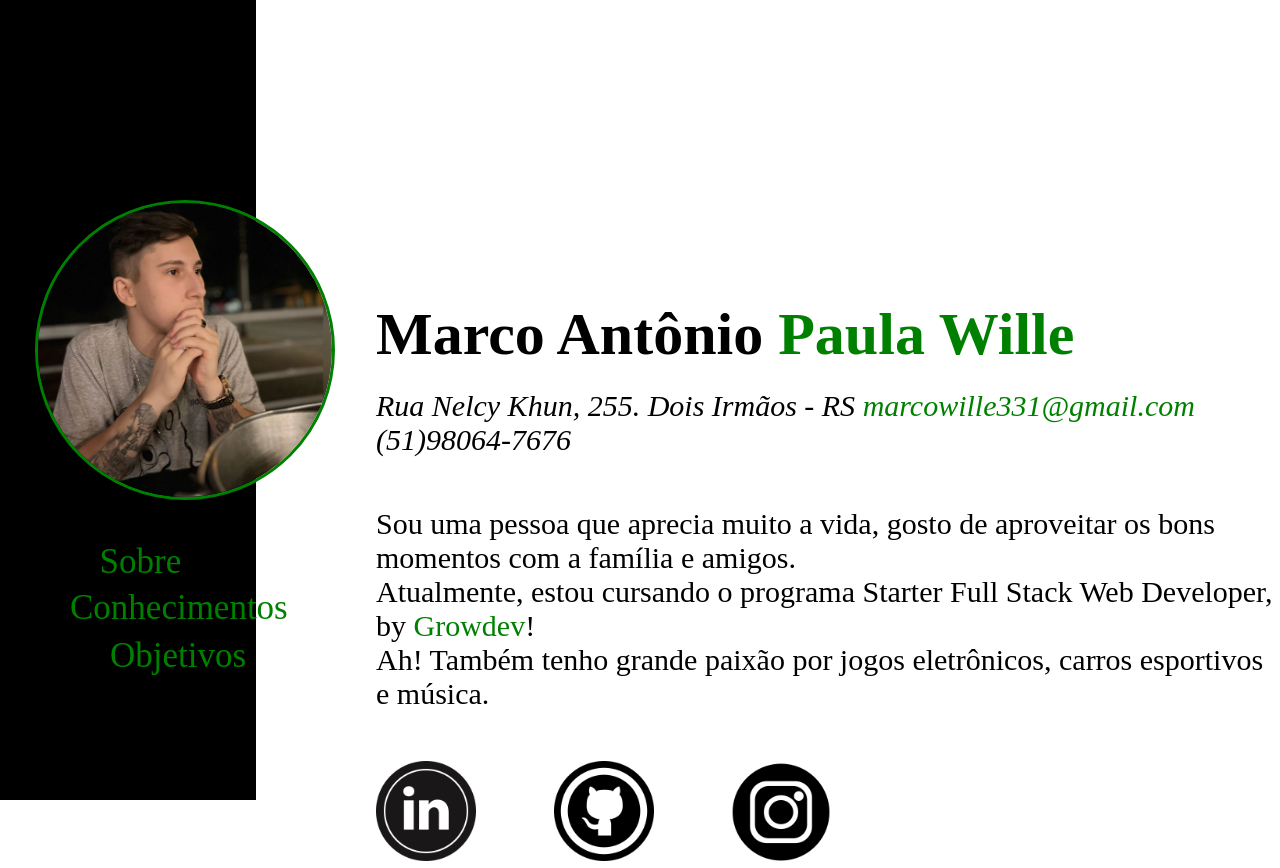
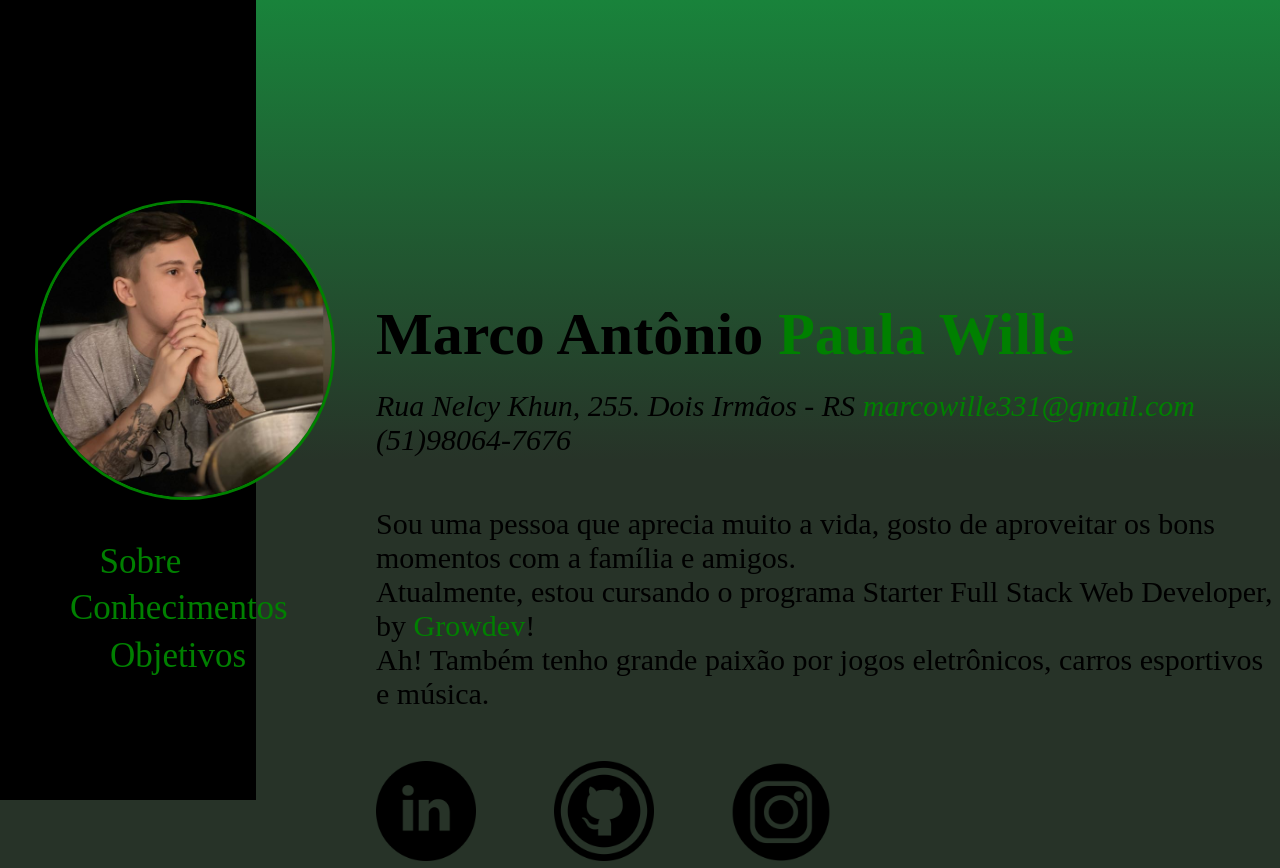
Before and after one commit to Biwimarco/Atividade-final-Front-End, a plain HTML site: page Index.html in a window 1280 px wide. Drawn offline with Linux system fonts and the light colour scheme.

Commit message:
Adicionado cor ao body, icone linkedin alterado

```diff
--- a/Index.html
+++ b/Index.html
@@ -47,7 +47,7 @@
                 </p>
                 <section>
                     <a href="https://www.linkedin.com/in/marco-wille-64696a271/" target="_blank" rel="noopener noreferrer">
-                        <img id="redes-sociais" src="./images/linkedin.png" alt="ícone linkedin"></a>
+                        <img id="redes-sociais" src="./images/linkedin2.png" alt="ícone linkedin"></a>
                         <a href="https://github.com/Biwimarco" target="_blank" rel="noopener noreferrer">
                             <img id="redes-sociais" src="./images/github.png" alt="ícone github"></a>
                             <a href="https://instagram.com/biwimarco?igshid=MzRlODBiNWFlZA==" target="_blank" rel="noopener noreferrer">
--- a/styles.css
+++ b/styles.css
@@ -2,6 +2,11 @@
     margin: 0;
     padding: 0;
     box-sizing: border-box;
+  }
+
+  body {
+    background: rgb(39,51,40);
+    background: linear-gradient(0deg, rgba(39,51,40,1) 47%, rgba(25,131,59,1) 100%);
   }
 
   .container {
```
Also changed, not shown: images/linkedin2.png (added).
